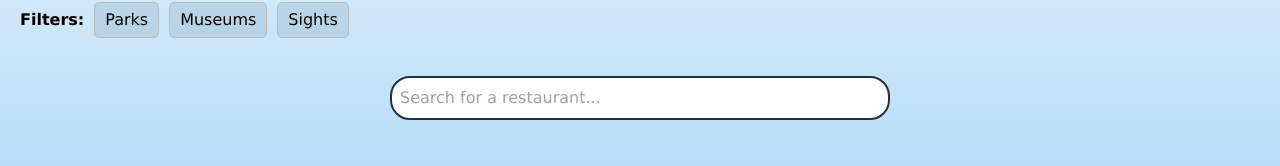
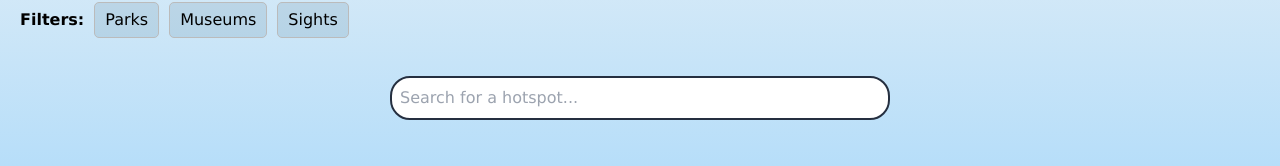
Before and after one commit to KhushiChoksi/CPSC481_T8G2, a Next.js app in the folder travel-app/: page /explore in a window 1280 px wide. Shown: the part 120-286 px from the top of the page. Built offline with nearby package versions, Linux system fonts and the light colour scheme.

Commit message:
Added custom search bar placeholder text.

```diff
--- a/travel-app/src/app/components/SearchBar.tsx
+++ b/travel-app/src/app/components/SearchBar.tsx
@@ -3,9 +3,10 @@ import React, { useState } from "react";
 
 interface SearchBarProps {
   onSearchChange: (query: string) => void;
+  placeholderText: string;
 }
 
-export default function SearchBar({ onSearchChange }: SearchBarProps) {
+export default function SearchBar({ onSearchChange, placeholderText }: SearchBarProps) {
   const [inputValue, setInputValue] = useState("");
 
   const handleInputChange = (event: React.ChangeEvent<HTMLInputElement>) => {
@@ -28,7 +29,7 @@ export default function SearchBar({ onSearchChange }: SearchBarProps) {
       >
         <input
           type="text"
-          placeholder="Search for a restaurant..."
+          placeholder={placeholderText}
           value={inputValue}
           onChange={handleInputChange}
           onKeyDown={handleKeyDown} // Add event listener for Enter key
--- a/travel-app/src/app/explore/page.tsx
+++ b/travel-app/src/app/explore/page.tsx
@@ -197,7 +197,7 @@ export default function ExplorePage() {
           ))}
         </div>
 
-        <SearchBar onSearchChange={handleSearchChange} />
+        <SearchBar onSearchChange={handleSearchChange} placeholderText="Search for a hotspot..." />
 
         {/* Explore options */}
         <div style={{ padding: "20px", marginBottom: "120px" }}>
--- a/travel-app/src/app/restaurants/page.tsx
+++ b/travel-app/src/app/restaurants/page.tsx
@@ -193,7 +193,7 @@ export default function RestaurantsPage() {
         onFilterReset={handleFilterReset}
       />
 
-      <SearchBar onSearchChange={handleSearchChange} />
+      <SearchBar onSearchChange={handleSearchChange} placeholderText="Search for a restaurant..." />
 
       <div style={{ padding: "20px", marginBottom: "120px" }}>
         {filteredRestaurants.map((restaurant, index) => (
```
